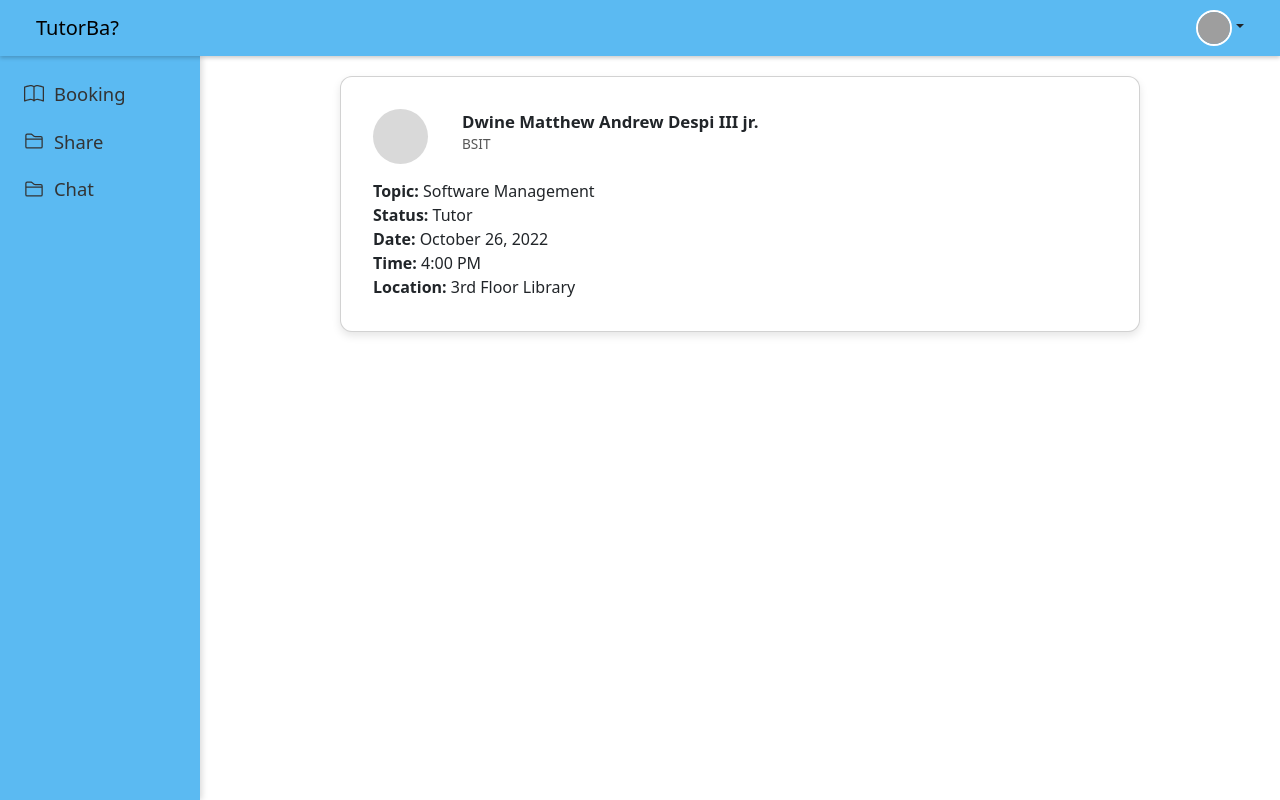
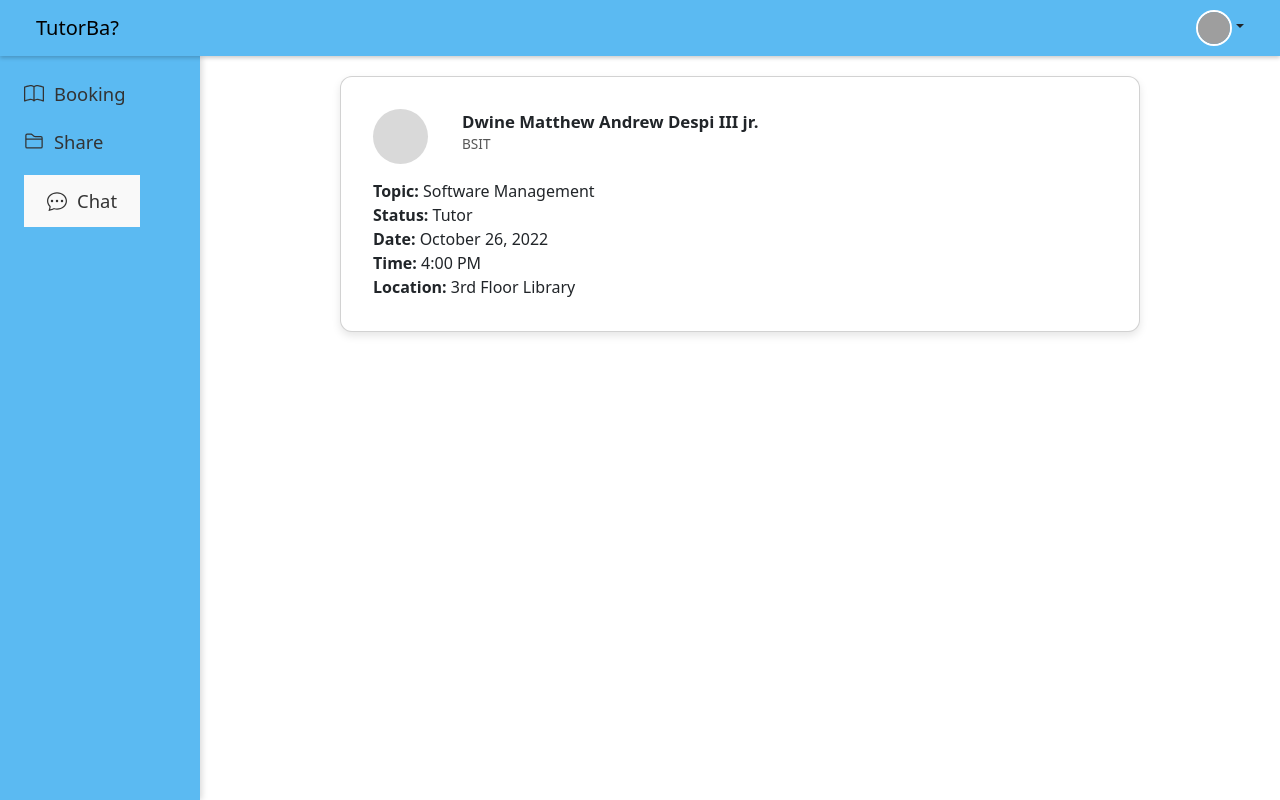
Before and after one commit to diVelarde/TutorBa, a React app in the folder frontend/: page / in a window 1280 px wide. Built offline with nearby package versions, Linux system fonts and the light colour scheme; grey boxes are pictures that could not be loaded; the HTML template or start-up script is replaced by a standard one.

Commit message:
chat no longer a route but a pop up

```diff
--- a/frontend/src/App.jsx
+++ b/frontend/src/App.jsx
@@ -9,19 +9,23 @@ import PostCard from './components/PostCard.jsx';
 import Booking from './components/Booking.jsx';
 import FileSharing from './components/FileSharing.jsx';
 import Profile from './components/Profile.jsx';
+import { useState } from 'react';
 
 
 function App() {
+    const [showChat, setShowChat] = useState(false);
+
     const LayoutWrapper = ({ ContentComponent }) => (
     <div className="app-layout">
       <Header />
       <div className="main-area">
-        <SideBar />
+        <SideBar onChatClick={() => setShowChat(prev => !prev)} />
         <main className="content-panel">
           {/* This is the dynamic component */}
           <ContentComponent />
         </main>
       </div>
+      {showChat && <Chat onClose={() => setShowChat(false)} />}
     </div>
   );
 
@@ -34,7 +38,6 @@ function App() {
         <Route path="/booking" element={<LayoutWrapper ContentComponent={Booking} />} />
         <Route path="/sharing" element={<LayoutWrapper ContentComponent={FileSharing} />} />
         <Route path="/profile" element={<LayoutWrapper ContentComponent={Profile} />} />
-        <Route path="/chat" element={<LayoutWrapper ContentComponent={Chat} />} />
 
         <Route path="*" element={<div>404 Page Not Found</div>} />
       </Routes>
--- a/frontend/src/components/SideBar.jsx
+++ b/frontend/src/components/SideBar.jsx
@@ -4,7 +4,7 @@ import { NavLink } from 'react-router-dom';
 import { BsBook, BsFolder2, BsChatDots } from "react-icons/bs";
 import '../styles/SideBar.css'
 
-function SideBar() {
+function SideBar({ onChatClick }) {
   return (
     <>
 
@@ -23,9 +23,9 @@ function SideBar() {
             </Nav.Item>
 
             <Nav.Item>
-              <NavLink to="/chat" end className={({ isActive }) => `sidebar-link ${isActive ? 'active' : ''}`}>
-                <BsFolder2 className="sidebar-icon" size={20} /> Chat
-              </NavLink>
+              <button type="button" className="sidebar-link" onClick={() => onChatClick && onChatClick()}>
+                <BsChatDots className="sidebar-icon" size={20} /> Chat
+              </button>
             </Nav.Item>
 
         </Nav>
```
